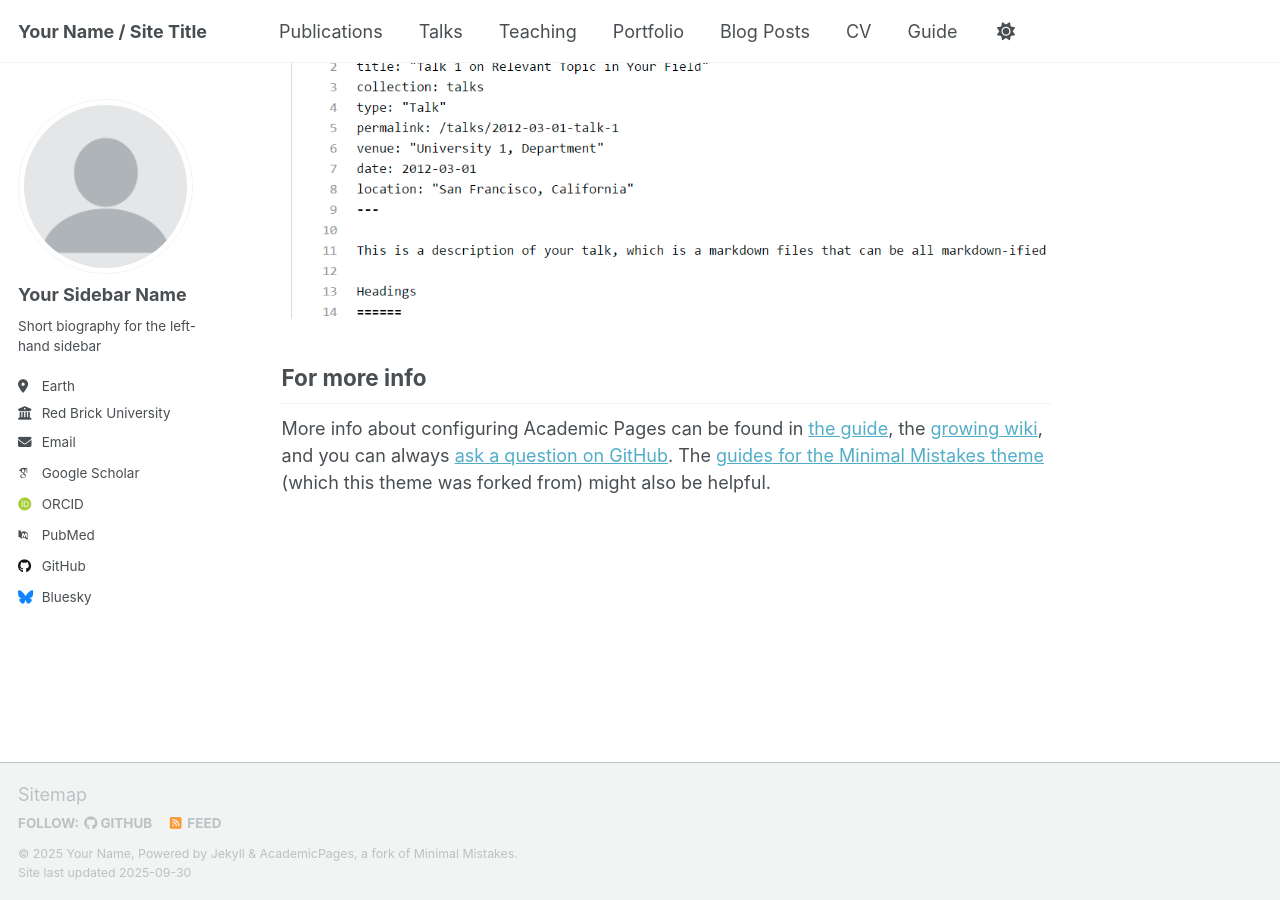
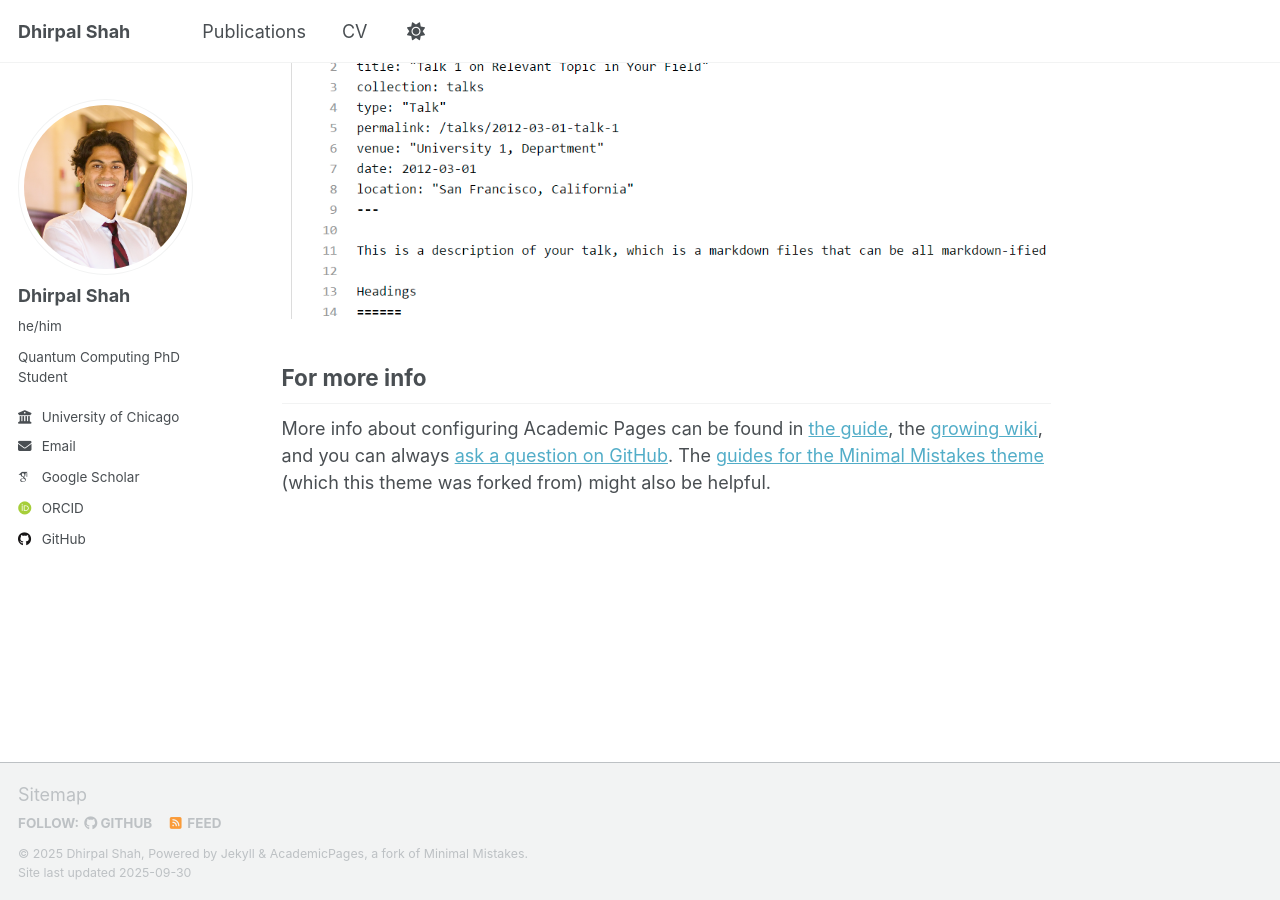
Before and after one commit to dhirpalshah/dhirpalshah.github.io, a Jekyll site: the page built from _pages/about.md, in a window 1280 px wide and 900 px high, scrolled down 2880 px. Built offline with Jekyll 4.4.1, drawn with Linux system fonts in a browser that asks for light colours; some web fonts are replaced; a script that is not in the unit is left out.

Commit message:
basic first

```diff
--- a/_config.yml
+++ b/_config.yml
@@ -9,75 +9,74 @@
 # Basic Site Settings
 locale                   : "en-US"
 site_theme               : "default" # Currently available options are "default", "air"
-title                    : "Your Name / Site Title"
+title                    : "Dhirpal Shah"
 title_separator          : "-"
-name                     : &name "Your Name"
-description              : &description "Your Name's academic portfolio"   # Update this with a general description of your site, this is the default if not overridden by a page
-url                      : https://academicpages.github.io # The base hostname & protocol for your site e.g. "https://[your GitHub username].github.io",
+name                     : &name "Dhirpal Shah"
+description              : &description "Dhirpal's website"   # Update this with a general description of your site, this is the default if not overridden by a page
+url                      : https://dhirpalshah.github.io/ # The base hostname & protocol for your site e.g. "https://[your GitHub username].github.io",
                                                            # or if you already have some other page hosted on Github then use "https://[your GitHub username].github.io/[Your Repo Name]"
 baseurl                  : "" # the subpath of your site, e.g. "/blog"
-repository               : "academicpages/academicpages.github.io"
+repository               : "dhirpalshah/dhirpalshah.github.io"
 
 # Site Author - The following control what appear as part of the author content on the side bar.
 #               If a field is blank the icon and link will not appear, otherwise it will be shown.
 #               Additional customization can be done by editing /_includes/author-profile.html
 author:
   # Biographic information
-  avatar           : "profile.png"
-  name             : "Your Sidebar Name"
-  pronouns         : # example: "she/her"
-  bio              : "Short biography for the left-hand sidebar"
-  location         : "Earth"
-  employer         : "Red Brick University"
+  avatar           : "square.png"
+  name             : "Dhirpal Shah"
+  pronouns         : "he/him"
+  bio              : "Quantum Computing PhD Student"
+  employer         : "University of Chicago"
   uri              : # URL
-  email            : "none@example.org"
+  email            : "dhirpalshah at uchicago dot edu"
 
   # Academic websites
-  academia         : # URL
-  arxiv            : # URL - Update with the correct link to your profile
-  googlescholar    : "https://scholar.google.com/citations?user=PS_CX0AAAAAJ"
-  inspire-hep      : # URL
-  impactstory      : # URL
-  orcid            : "http://orcid.org/yourorcidurl"
-  semantic         : # URL
-  pubmed           : "https://www.ncbi.nlm.nih.gov/pubmed/?term=john+snow"
-  researchgate     : # URL
-  scopus           : # URL
+  # academia         : # URL
+  # arxiv            : # URL - Update with the correct link to your profile
+  googlescholar    : "https://scholar.google.com/citations?user=2ahvqT0AAAAJ&hl=en"
+  # inspire-hep      : # URL
+  # impactstory      : # URL
+  orcid            : "https://orcid.org/0009-0009-8436-8796"
+  # semantic         : # URL
+  # pubmed           : "https://www.ncbi.nlm.nih.gov/pubmed/?term=john+snow"
+  # researchgate     : # URL
+  # scopus           : # URL
 
   # Repositories and software development
   bitbucket        : # Username - Update with your username on the site
   codepen          : # Username
   dribbble         : # Username
-  github           : "academicpages"
+  github           : "dhirpalshah"
   kaggle           : # Username
   stackoverflow    : # User number or user number and name (i.e., use "1" or "1/jeff-atwood")
 
   # Social media
-  artstation       : # Username
-  bluesky          : "bsky.app" # Replace this with you Bluesky username
-  facebook         : # Username
-  flickr           : # Username
-  foursquare       : # Username
-  goodreads        : # Username
-  google_plus      : # Username
-  keybase          : # Username
-  instagram        : # Username
-  lastfm           : # Username
-  linkedin         : # Username
-  mastodon         : # URL
-  medium           : # URL
-  pinterest        : # Username
-  soundcloud       : # Username
-  steam            : # Username
-  telegram         : # URL
-  tumblr           : # Username
-  twitter          : # Username for X / Twitter
-  vine             : # Username
-  weibo            : # Username
-  wikipedia        : # Username
-  xing             : # Username
-  youtube          : # Username
-  zhihu            : # Username
+  # artstation       : # Username
+  # bluesky          : "bsky.app" # Replace this with you Bluesky username
+  # facebook         : # Username
+  # flickr           : # Username
+  # foursquare       : # Username
+  # goodreads        : # Username
+  # google_plus      : # Username
+  # keybase          : # Username
+  # instagram        : # Username
+  # lastfm           : # Username
+  # linkedin         : # Username
+  # mastodon         : # URL
+  # medium           : # URL
+  # pinterest        : # Username
+  # soundcloud       : # Username
+  # steam            : # Username
+  # telegram         : # URL
+  # tumblr           : # Username
+  # twitter          : # Username for X / Twitter
+  # vine             : # Username
+  # weibo            : # Username
+  # wikipedia        : # Username
+  # xing             : # Username
+  # youtube          : # Username
+  # zhihu            : # Username
 
 # Publication Category - The following the list of publication categories and their headings
 publication_category:
```
Also changed, not shown: _data/navigation.yml (+10 -10 lines), images/square.png (added).
